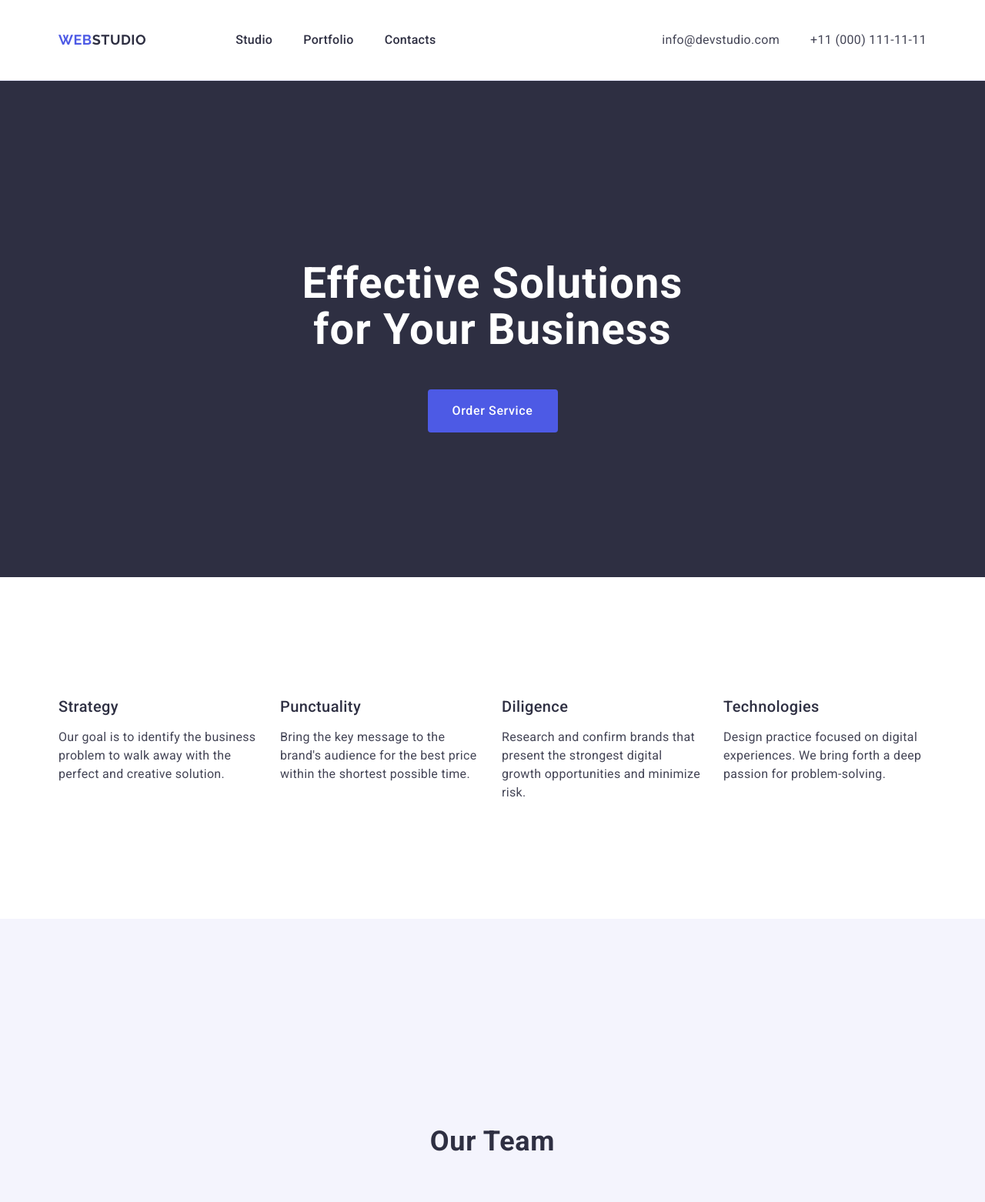
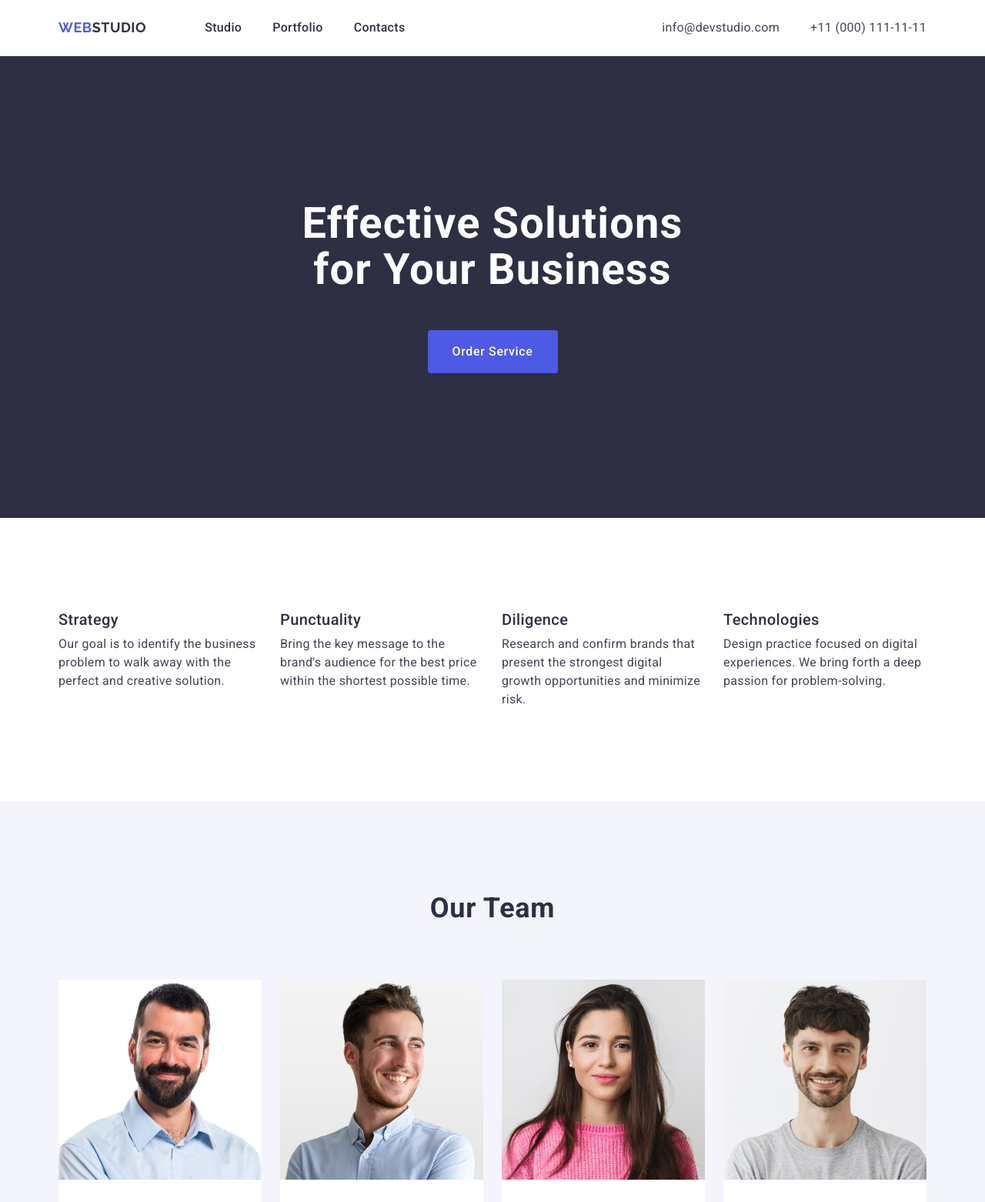
Before and after one commit to Anastasiia-Posliednicheko/goit-markup-hw-03, a plain HTML site: page index.html in a window 1280 px wide. Shown: the top 1562 px of the page at 77% size. Drawn offline with nearby package versions, Linux system fonts and the light colour scheme; a web font is replaced by a local one.

Commit message:
add index file

```diff
--- a/css/styles.css
+++ b/css/styles.css
@@ -10,6 +10,18 @@
      margin: 0 auto;
 
  }
+
+h11,
+h2,
+h3,
+h4,
+h5,
+h6,
+p {
+    margin: 0;
+}
+
+
 
  .page-header{
     border-bottom: 1px solid #e7e9fc;
@@ -94,9 +106,6 @@
         line-height: 1.5;
         letter-spacing: 0.02em;
         color: #434455;
-        display: flex;
-        align-items: center;
-
 }
 
 .link-address:hover,
@@ -105,15 +114,12 @@
  }
 
 .page{
-    align-items: center;
-    display: flex;
-    text-align: center;
     background-color: #2e2f42;
     padding-top: 188px;
     padding-bottom: 188px;
 }
-
-.page-title{
+.page-title {
+    margin: 0 auto 48px auto;
     max-width: 496px;
     font-weight: 700;
     font-size: 56px;
@@ -203,9 +209,8 @@
     padding-bottom: 120px;
 }
 
-.container-team{
-    padding: 120px 0;
-}
+
+
 .title-team {
     margin-bottom: 72px;
     font-weight: 700;
@@ -344,8 +349,7 @@
 }
 
 .text-footer {
-    width: 264px;
-    margin: 16px 0;
+    max-width: ;width: 264px;
     font-weight: 400;
     font-size: 16px;
     line-height: 1.5;
@@ -367,4 +371,6 @@ a{
 
 ul {
     list-style: none;
+    margin: 0;
+    padding: 0;
 }
```
Also changed, not shown: index.html (+1 -2 lines).
